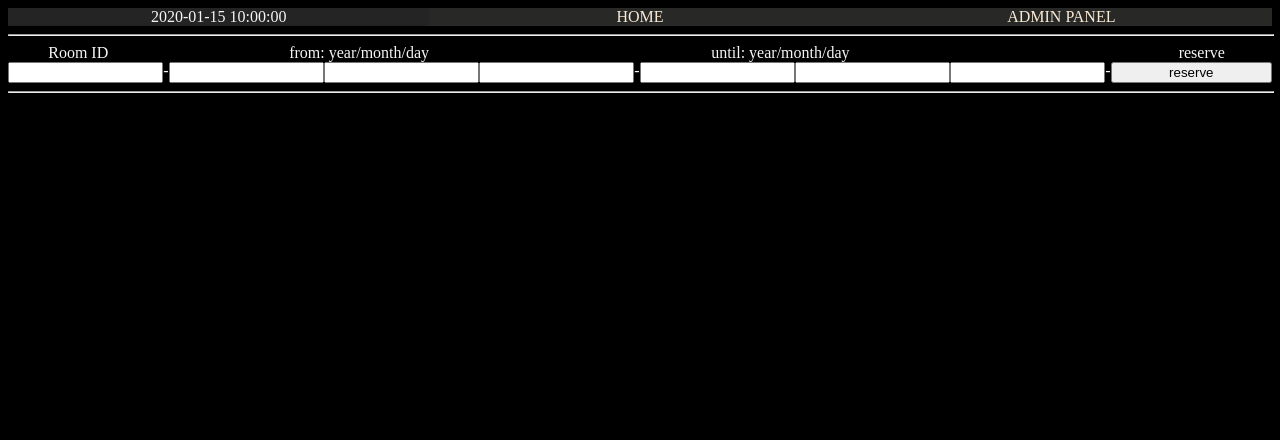
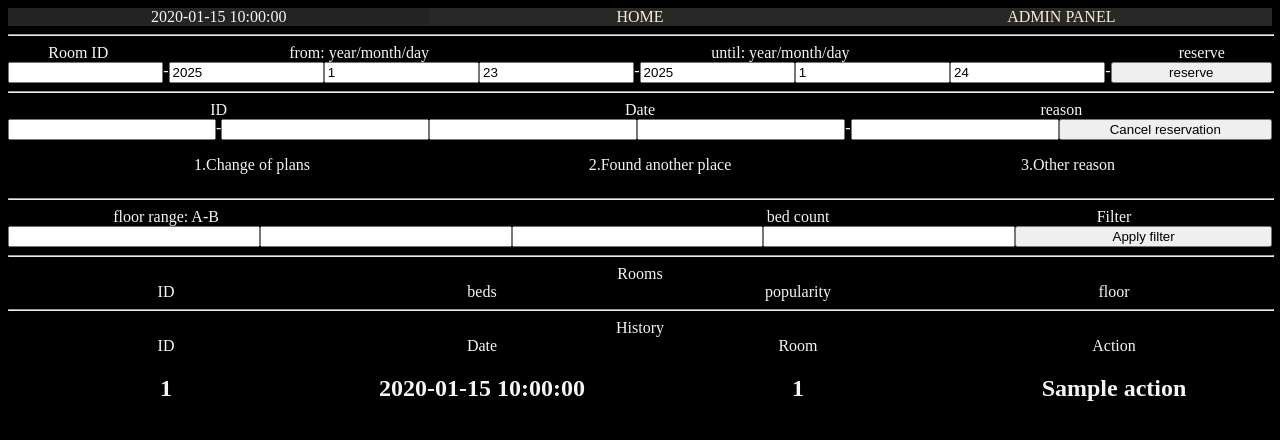
Before and after one commit to CasuallyDreamin/Hotel, a Flask app: template templates/user_panel.html in a window 1280 px wide. Shown: the top 440 px of the page. Run offline with Flask 3, Linux system fonts and the light colour scheme; the template is opened without the code that fills it: most values are stand-ins (such as "Sample title", 1, 10 or a date in 2020).

Commit message:
Fixed major bugs in data structures Fixed circular import issue Added rooms and filters to user_panel Added minor features to the main system

```diff
--- a/app.py
+++ b/app.py
@@ -4,6 +4,9 @@
 from hotel import hotel
 from dll import dll
 from hotel_time import hotel_date
+from datetime import datetime
+from ds import arr
+
 app = Flask(__name__)
 h_sys = hotel_sys()
 adm = admin()
@@ -87,16 +90,62 @@
 def user_panel():
     time = h_sys.time.time.date()
     res_error=''
+    cancel_err = ''
+    filter_error = ''
+
+    rooms = h_sys.hotel.get_all_rooms().data
+    temp_rooms = dll()
+
     if request.method == 'POST':
+        if 'filter_by_floor' in request.form:
+            if request.form['floor_filter_start'] == '' or request.form['floor_filter_end'] == '':
+                pass
+            else:
+                try:
+                    filter_start = int(request.form['floor_filter_start'])
+                    filter_end = int(request.form['floor_filter_end'])
+
+                    if filter_start < 1 or filter_start > h_sys.hotel.floors:
+                        filter_error = 'Invalid floor start'
+                    elif filter_end < 1 or filter_end > h_sys.hotel.floors:
+                        filter_error = "Invalid floor end"
+                    else:
+                        for i in range(filter_start,filter_end):
+                            temp_floor = h_sys.hotel.rooms.get_row(i).data
+                            for room in temp_floor:
+                                if room != None:
+                                    temp_rooms.add_first(room)
+                        rooms = temp_rooms.get_as_list().data
+                except:
+                    filter_error = 'Invalid filter values'
+
+
+        if 'filter_by_bed_c' in request.form:
+            if request.form['filter_by_bed_c'] == '':
+                pass
+            else:
+                try:
+                    filter_bed_c = int(request.form['filter_by_bed_c'])
+                    if filter_bed_c < 0 or filter_bed_c > 5:
+                        filter_error = 'Invalid bed value'
+                    else:
+                        for room in rooms:
+                            if room != None:
+                                if room.beds == filter_bed_c:
+                                    temp_rooms.add_first(room)
+                        rooms = temp_rooms.get_as_list().data
+                except:
+                    filter_error = 'Invalid bed value'
+
         if 'res_by_id' in request.form:
             try:
-                start_date = hotel_date(request.form["res_start_y"],
-                                        request.form["res_start_m"],
-                                        request.form["res_start_d"])
+                start_date = hotel_date(int(request.form["res_start_y"]),
+                                        int(request.form["res_start_m"]),
+                                        int(request.form["res_start_d"]))
 
-                end_date = hotel_date(request.form["res_start_y"],
-                                        request.form["res_start_m"],
-                                        request.form["res_start_d"])
+                end_date = hotel_date(int(request.form["res_end_y"]),
+                                        int(request.form["res_end_m"]),
+                                        int(request.form["res_end_d"]))
 
                 res_error = h_sys.res_by_id(request.form['reserve_id'],
                                             start_date,
@@ -104,9 +153,31 @@
             except:
                 res_error = 'Room ID cannot be empty or invalid date(s)'
 
+        if 'cancel_by_id' in request.form:
+            try:
+                reasons = arr(3)
+                reasons.insert(0,'change of plan')
+                reasons.insert(1,'chose another place')
+                reasons.insert(2,'other')
+                cancel_err = h_sys.cancel_by_id(int(request.form['cancel_id']),
+                                                datetime(int(request.form['cancel_year']),
+                                                         int(request.form['cancel_month']),
+                                                         int(request.form['cancel_day'])
+                                                ),
+                                                reasons.get_by_index(int(request.form['reason'])-1)
+                                                )
+            except:
+                cancel_err = 'Invalid ID or date values.'
+
+    history = h_sys.curr_user.get_history_all().data
+
     return render_template('user_panel.html',
-                           reserve_error = res_error,
-                            time = time)
+                            reserve_error = res_error,
+                            cancel_error = cancel_err,
+                            filter_error = filter_error,
+                            time = time,
+                            history = history,
+                            rooms = rooms)
 
 @app.route("/admin_panel", methods = ['POST', 'GET'])
 def admin_panel():
@@ -120,6 +191,7 @@
 
     make_room_error = ''
     filter_error = ''
+    history = h_sys.history.get_all_records().data
 
     if request.method == "POST":
         if 'make_room' in request.form:
@@ -139,6 +211,13 @@
     temp_rooms = dll()
 
     if request.method == "POST":
+        if 'room_id' in request.form:
+            if request.form['room_id'] == '':
+                pass
+            else:
+                dest_room = h_sys.hotel.get_room_by_ID(request.form['room_id'])
+                rooms = [dest_room]
+
         if 'filter_by_floor' in request.form:
             if request.form['filter_by_floor'] == '':
                 pass
@@ -177,7 +256,8 @@
                             time = time,
                             rooms = rooms,
                             make_room_error = make_room_error,
-                            filter_error = filter_error)
+                            filter_error = filter_error,
+                            history = history)
 
 @app.route("/make_hotel", methods = ['POST', 'GET'])
 def make_hotel():
--- a/arr.py
+++ b/arr.py
@@ -57,6 +57,9 @@
         return True
 
     def get_by_index(self, idx):
+        if idx < 0 or idx > self.size:
+            return 'Out of index'
+
         return self.data[idx]
 
     def empty(self):
--- a/templates/admin_panel.html
+++ b/templates/admin_panel.html
@@ -24,11 +24,13 @@
 <div>{{make_room_error}}</div>
 <hr>
 <div id="filter_form_header">
+    <div>room ID</div>
     <div>floor</div>
     <div>beds</div>
     <div>filter</div>
 </div>
 <form action="/admin_panel" method="POST">
+    <input type="number" name="room_id" value="">
     <input type="number" name="filter_by_floor" value="">
     <input type="number" name="filter_by_bed_c" value="">
     <input type="submit" name="apply_filter" value="Apply filter">
--- a/templates/user_panel.html
+++ b/templates/user_panel.html
@@ -16,19 +16,91 @@
     <div></div>
     <div>reserve</div>
 </div>
-<form action="/admin_panel" method="POST">
-    <input type="number" name="reserve_id" value="id">
+<form action="/user_panel" method="POST">
+    <input type="number" name="reserve_id">
     -
-    <input type="number" name="res_start_y" value="id">
-    <input type="number" name="res_start_m" value="id">
-    <input type="number" name="res_start_d" value="id">
+    <input type="number" name="res_start_y" value="2025">
+    <input type="number" name="res_start_m" value="1">
+    <input type="number" name="res_start_d" value="23">
     -
-    <input type="number" name="res_end_y" value="id">
-    <input type="number" name="res_end_m" value="id">
-    <input type="number" name="res_end_d" value="id">
+    <input type="number" name="res_end_y" value="2025">
+    <input type="number" name="res_end_m" value="1">
+    <input type="number" name="res_end_d" value="24">
     -
     <input type="submit" name="res_by_id" value="reserve">
 </form>
 <div>{{reserve_error}}</div>
 <hr>
+<div>
+    <div>ID</div>
+    <div>Date</div>
+    <div>reason</div>
+</div>
+<form action="/user_panel" method="POST">
+    <input type="number" name="cancel_id">
+    -
+    <input type="number" name="cancel_year">
+    <input type="number" name="cancel_month">
+    <input type="number" name="cancel_day">
+    -
+    <input type="number" name="reason">
+    <input type="submit" name="cancel_by_id" value="Cancel reservation">
+</form>
+<div>
+    <ol>
+        <li>1.Change of plans</li>
+        <li>2.Found another place</li>
+        <li>3.Other reason</li>
+    </ol>
+</div>
+<div>{{cancel_error}}</div>
+<hr>
+<div>
+    <div>floor range: A-B</div>
+    <div></div>
+    <div>bed count</div>
+    <div>Filter</div>
+</div>
+<form action="/user_panel" method="POST">
+    <input type="number" name="room_id" value="">
+    <input type="number" name="floor_filter_start" value="">
+    <input type="number" name="floor_filter_end" value="">
+    <input type="number" name="filter_by_bed_c" value="">
+    <input type="submit" name="apply_filter" value="Apply filter">
+</form>
+<div>{{filter_error}}</div>
+<hr>
+<div>Rooms</div>
+<div>
+    <div>ID</div>
+    <div>beds</div>
+    <div>popularity</div>
+    <div>floor</div>
+</div>
+{% for room in rooms %}
+    {% if room.is_available == True %}
+    <div id="room">
+        <h2>{{room.ID}}</h2>
+        <h2>{{room.beds}}</h2>
+        <h2>{{room.reservation_c}}</h2>
+        <h2>{{room.floor}}</h2>
+    </div>
+    {% endif %}
+{% endfor %}
+<hr>
+<div>History</div>
+<div>
+    <div>ID</div>
+    <div>Date</div>
+    <div>Room</div>
+    <div>Action</div>
+</div>
+{% for record in history %}
+    <div id="record">
+        <h2>{{record.ID}}</h2>
+        <h2>{{record.record_date}}</h2>
+        <h2>{{record.room.ID}}</h2>
+        <h2>{{record.action}}</h2>
+    </div>
+{% endfor %}
 {% endblock %}
```
Also changed, not shown: ds.py (+6 -3 lines), hotel.py (+7 -3 lines), hotel_room.py (added, +78 -0 lines), hotel_time.py (+50 -18 lines), main.py (+81 -23 lines), room.py (deleted, +0 -14 lines), test.py (deleted, +0 -14 lines), user.py (+6 -1 lines).
